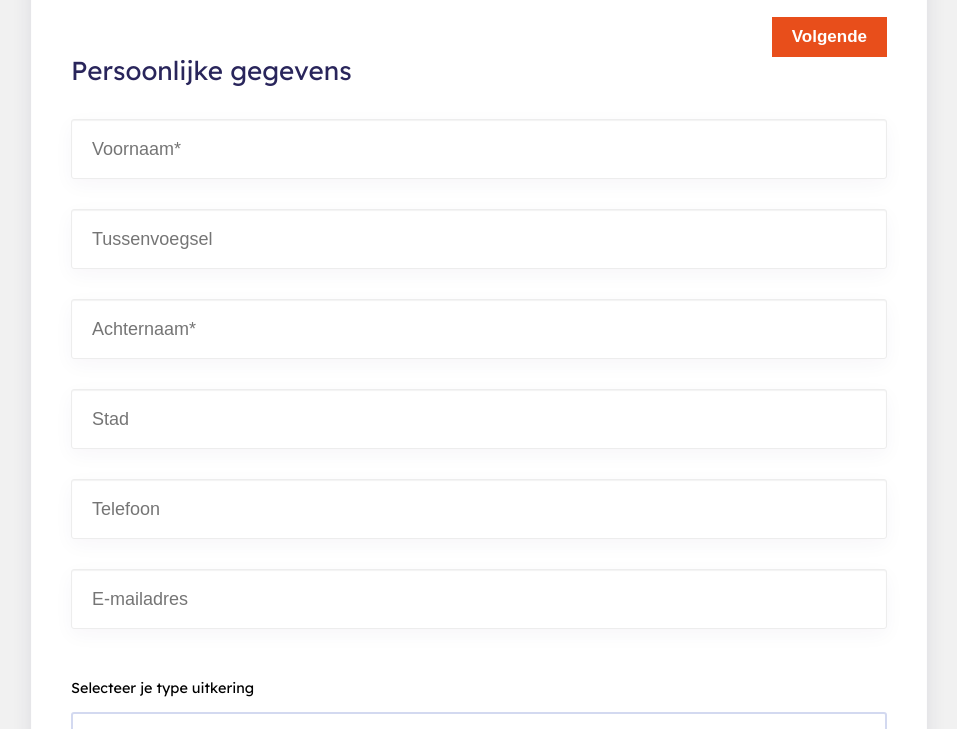
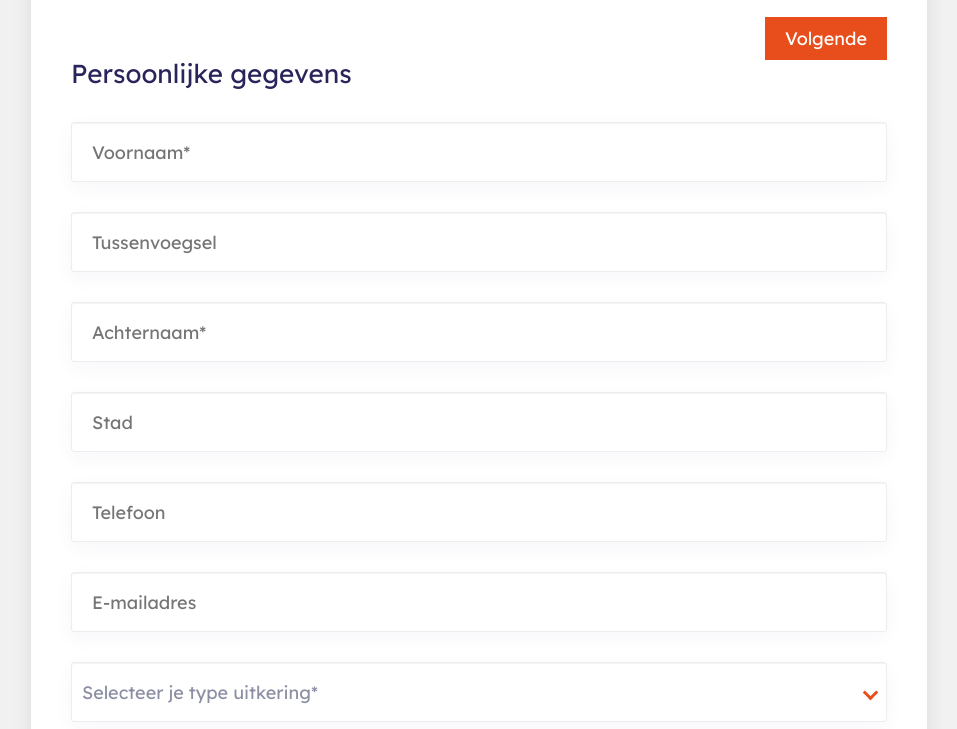
Before and after one commit to GeraldVeeneman/persoonlijk-profiel, a website: page index.html in a window 1280 px wide. Shown: the part 179-908 px from the top of the page, without its empty margins (161-1118 px from the left). Drawn offline with Linux system fonts and the light colour scheme.

Commit message:
Lettertype placeholders en borders dropdown

```diff
--- a/index.html
+++ b/index.html
@@ -70,7 +70,7 @@
 
       <div class="select-group">
 
-        <label for="button">Selecteer je type uitkering</label>
+        <!-- <label for="button">Selecteer je type uitkering</label> -->
         <button id="button" class="button">
           <span id="select-label">Selecteer je type uitkering*</span>
           <div id="arrow" class="arrow"></div>
--- a/sass/style.scss
+++ b/sass/style.scss
@@ -68,6 +68,7 @@ label {
 
 input[type=text], input[type=date], input[type=tel], input[type=email], select, textarea {
     font-size: 1.8rem;
+    font-family: inherit;
     box-shadow: 0 6px 20px rgba(41, 37, 91, .04), inset 0 1px 1px rgba(0, 0, 0, .05);
     border-radius: 3px;
     height: 6rem;
@@ -106,12 +107,13 @@ input[type=text], input[type=date], input[type=tel], input[type=email], select,
         height: 6rem;
         width: 100%;
         background-color: white;
+        box-shadow: 0 6px 20px rgba(41, 37, 91, .04), inset 0 1px 1px rgba(0, 0, 0, .05);
         color: #8c8fa3;
-        border: 2px solid #d3d9f0;
+        border: 1px solid #ededed;
         position: relative;
 
         &:focus {
-            border: 2px solid #2659ff;
+            border: 2px solid #000;
         }
 
         .arrow {
@@ -126,7 +128,7 @@ input[type=text], input[type=date], input[type=tel], input[type=email], select,
     .dropdown {
         position: absolute;
         width: 100%;
-        top: 11.5rem;
+        top: 6.5rem;
         background-color: white;
         box-sizing: border-box;
         border: 2px solid #d3d9f0;
@@ -224,8 +226,8 @@ button {
     color: #ffffff;
     border: none;
     padding: 1rem 2rem;
-    font-size: 1.7rem;
-    font-weight: 700;
+    font-family: inherit;
+    font-size: 1.8rem;
     cursor: pointer;
 }
 
```
Also changed, not shown: css/style.css, 1 other file.
